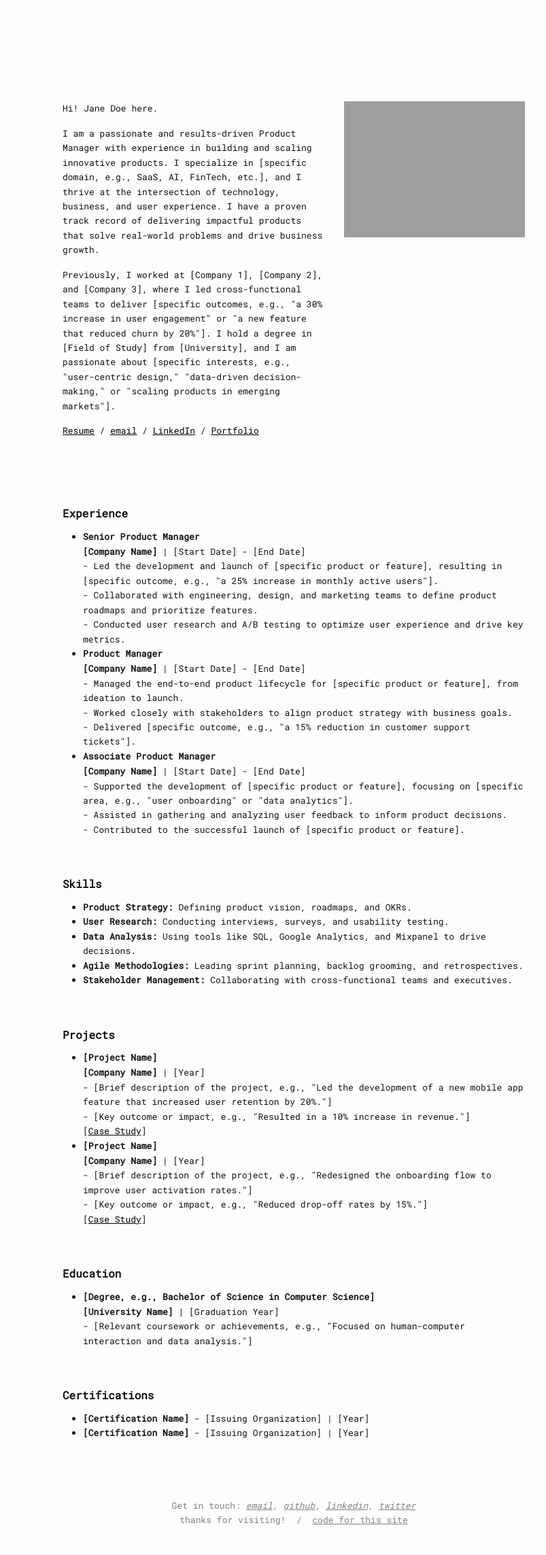
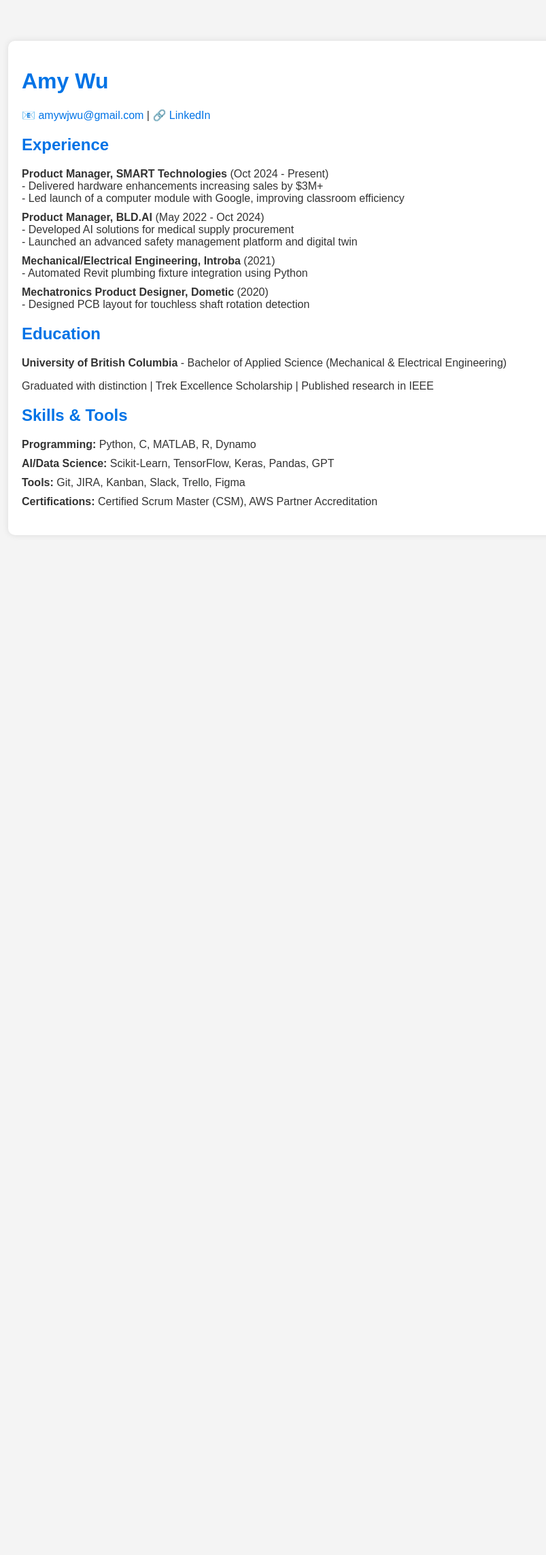
Before and after one commit to amywanwu/amywanwu.github.io, a Jekyll site: the page index.html, which Jekyll copies as it is, in a window 1280 px wide. Shown: the whole page at 68% size, without its empty margins (208-1011 px from the left). Built offline with Jekyll 4.4.1, drawn with Linux system fonts in a browser that asks for light colours; after the commit the page ends 900 px from its top, so only the background shows below that.

Commit message:
Update index.html
Added info to template

```diff
--- a/index.html
+++ b/index.html
@@ -1,85 +1,59 @@
----
-layout: homepage
----
+<!DOCTYPE html>
+<html lang="en">
+<head>
+    <meta charset="UTF-8">
+    <meta name="viewport" content="width=device-width, initial-scale=1.0">
+    <title>Amy Wu - Product Manager</title>
+    <style>
+        body { font-family: Arial, sans-serif; margin: 40px; padding: 20px; background-color: #f4f4f4; color: #333; }
+        .container { max-width: 800px; margin: auto; background: white; padding: 20px; border-radius: 10px; box-shadow: 0 0 10px rgba(0, 0, 0, 0.1); }
+        h1, h2 { color: #0073e6; }
+        .contact { margin-bottom: 20px; }
+        .contact a { color: #0073e6; text-decoration: none; }
+        .section { margin-bottom: 20px; }
+        ul { list-style-type: none; padding: 0; }
+        li { margin-bottom: 10px; }
+    </style>
+</head>
+<body>
+    <div class="container">
+        <h1>Amy Wu</h1>
+        <p class="contact">
+            📧 <a href="mailto:amywjwu@gmail.com">amywjwu@gmail.com</a> |
+            🔗 <a href="https://www.linkedin.com/in/amywjwu" target="_blank">LinkedIn</a>
+        </p>
 
-<div class="row">
-    <div class="col-md-7">
-        <div class="block"></div>
-        <p>Hi! Jane Doe here.</p>
-        <p>I am a passionate and results-driven Product Manager with experience in building and scaling innovative products. I specialize in [specific domain, e.g., SaaS, AI, FinTech, etc.], and I thrive at the intersection of technology, business, and user experience. I have a proven track record of delivering impactful products that solve real-world problems and drive business growth.</p>
-        <p>Previously, I worked at [Company 1], [Company 2], and [Company 3], where I led cross-functional teams to deliver [specific outcomes, e.g., "a 30% increase in user engagement" or "a new feature that reduced churn by 20%"]. I hold a degree in [Field of Study] from [University], and I am passionate about [specific interests, e.g., "user-centric design," "data-driven decision-making," or "scaling products in emerging markets"].</p>
+        <div class="section">
+            <h2>Experience</h2>
+            <ul>
+                <li><strong>Product Manager, SMART Technologies</strong> (Oct 2024 - Present)<br>
+                    - Delivered hardware enhancements increasing sales by $3M+<br>
+                    - Led launch of a computer module with Google, improving classroom efficiency</li>
+                <li><strong>Product Manager, BLD.AI</strong> (May 2022 - Oct 2024)<br>
+                    - Developed AI solutions for medical supply procurement<br>
+                    - Launched an advanced safety management platform and digital twin</li>
+                <li><strong>Mechanical/Electrical Engineering, Introba</strong> (2021)<br>
+                    - Automated Revit plumbing fixture integration using Python</li>
+                <li><strong>Mechatronics Product Designer, Dometic</strong> (2020)<br>
+                    - Designed PCB layout for touchless shaft rotation detection</li>
+            </ul>
+        </div>
 
-        <p><u><a href="/assets/img/idx/cv.pdf">Resume</a></u> / <a href="mailto:[email]"><u>email</u></a> / <a href="[linkedin link]"><u>LinkedIn</u></a> / <a href="[portfolio link]"><u>Portfolio</u></a></p>
+        <div class="section">
+            <h2>Education</h2>
+            <p><strong>University of British Columbia</strong> - Bachelor of Applied Science (Mechanical & Electrical Engineering)</p>
+            <p>Graduated with distinction | Trek Excellence Scholarship | Published research in IEEE</p>
+        </div>
+
+        <div class="section">
+            <h2>Skills & Tools</h2>
+            <ul>
+                <li><strong>Programming:</strong> Python, C, MATLAB, R, Dynamo</li>
+                <li><strong>AI/Data Science:</strong> Scikit-Learn, TensorFlow, Keras, Pandas, GPT</li>
+                <li><strong>Tools:</strong> Git, JIRA, Kanban, Slack, Trello, Figma</li>
+                <li><strong>Certifications:</strong> Certified Scrum Master (CSM), AWS Partner Accreditation</li>
+            </ul>
+        </div>
     </div>
-    <div class="col-md-5">
-        <img src="/assets/img/idx/[image].JPG" alt="a picture">
-    </div>
-</div>
-<div>&nbsp;</div>
-
-<h2>Experience</h2>
-<ul>
-    <li>
-        <h4>Senior Product Manager</h4>
-        <strong>[Company Name]</strong> | [Start Date] - [End Date]<br>
-        - Led the development and launch of [specific product or feature], resulting in [specific outcome, e.g., "a 25% increase in monthly active users"].<br>
-        - Collaborated with engineering, design, and marketing teams to define product roadmaps and prioritize features.<br>
-        - Conducted user research and A/B testing to optimize user experience and drive key metrics.<br>
-    </li>
-    <li>
-        <h4>Product Manager</h4>
-        <strong>[Company Name]</strong> | [Start Date] - [End Date]<br>
-        - Managed the end-to-end product lifecycle for [specific product or feature], from ideation to launch.<br>
-        - Worked closely with stakeholders to align product strategy with business goals.<br>
-        - Delivered [specific outcome, e.g., "a 15% reduction in customer support tickets"].<br>
-    </li>
-    <li>
-        <h4>Associate Product Manager</h4>
-        <strong>[Company Name]</strong> | [Start Date] - [End Date]<br>
-        - Supported the development of [specific product or feature], focusing on [specific area, e.g., "user onboarding" or "data analytics"].<br>
-        - Assisted in gathering and analyzing user feedback to inform product decisions.<br>
-        - Contributed to the successful launch of [specific product or feature].<br>
-    </li>
-</ul>
-
-<h2>Skills</h2>
-<ul>
-    <li><strong>Product Strategy:</strong> Defining product vision, roadmaps, and OKRs.</li>
-    <li><strong>User Research:</strong> Conducting interviews, surveys, and usability testing.</li>
-    <li><strong>Data Analysis:</strong> Using tools like SQL, Google Analytics, and Mixpanel to drive decisions.</li>
-    <li><strong>Agile Methodologies:</strong> Leading sprint planning, backlog grooming, and retrospectives.</li>
-    <li><strong>Stakeholder Management:</strong> Collaborating with cross-functional teams and executives.</li>
-</ul>
-
-<h2>Projects</h2>
-<ul>
-    <li>
-        <h4>[Project Name]</h4>
-        <strong>[Company Name]</strong> | [Year]<br>
-        - [Brief description of the project, e.g., "Led the development of a new mobile app feature that increased user retention by 20%."]<br>
-        - [Key outcome or impact, e.g., "Resulted in a 10% increase in revenue."]<br>
-        [<a href="[project link]">Case Study</a>]
-    </li>
-    <li>
-        <h4>[Project Name]</h4>
-        <strong>[Company Name]</strong> | [Year]<br>
-        - [Brief description of the project, e.g., "Redesigned the onboarding flow to improve user activation rates."]<br>
-        - [Key outcome or impact, e.g., "Reduced drop-off rates by 15%."]<br>
-        [<a href="[project link]">Case Study</a>]
-    </li>
-</ul>
-
-<h2>Education</h2>
-<ul>
-    <li>
-        <h4>[Degree, e.g., Bachelor of Science in Computer Science]</h4>
-        <strong>[University Name]</strong> | [Graduation Year]<br>
-        - [Relevant coursework or achievements, e.g., "Focused on human-computer interaction and data analysis."]
-    </li>
-</ul>
-
-<h2>Certifications</h2>
-<ul>
-    <li><strong>[Certification Name]</strong> - [Issuing Organization] | [Year]</li>
-    <li><strong>[Certification Name]</strong> - [Issuing Organization] | [Year]</li>
-</ul>
+</body>
+</html>
```
